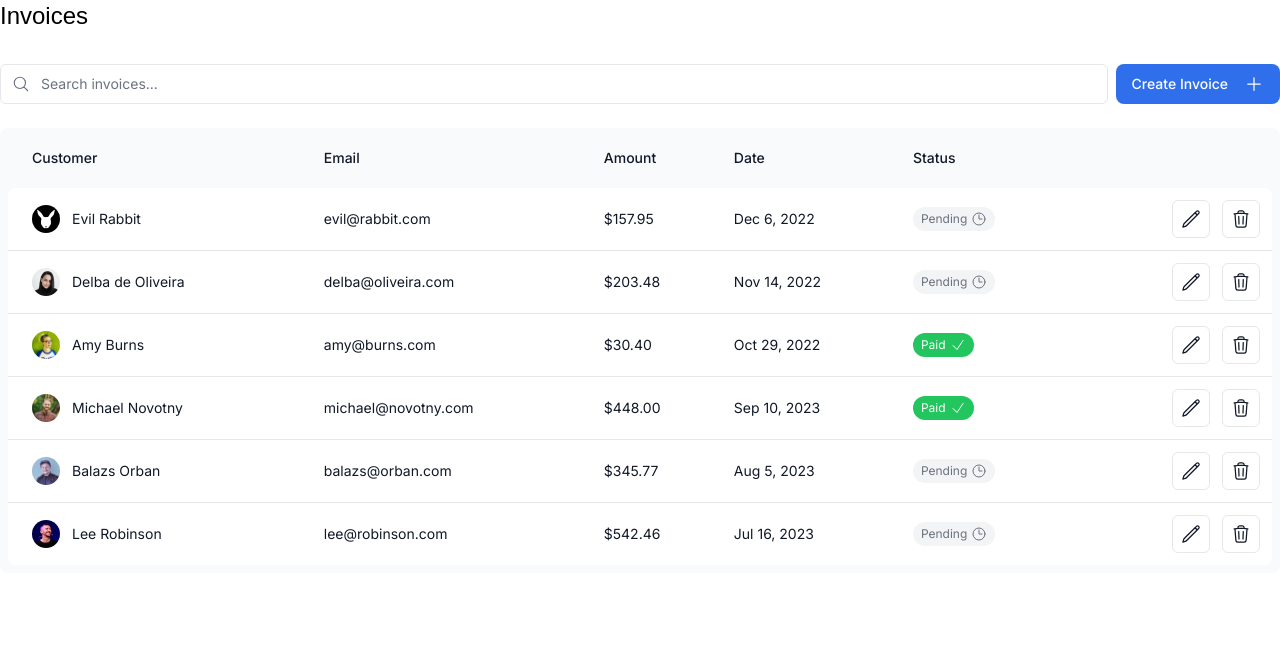
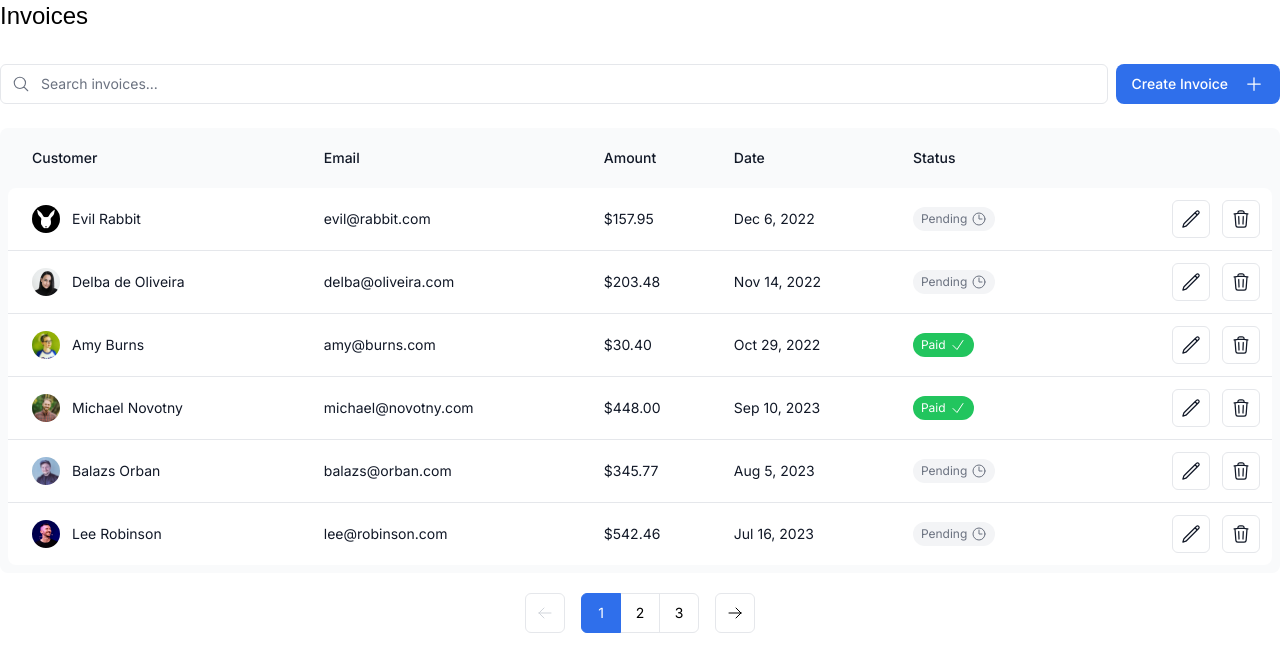
Before and after one commit to chenchen4170/next-admin-web, a Next.js app: page /dashboard/invoices in a window 1280 px wide. Shown: the top 672 px of the page. Built offline with nearby package versions, Linux system fonts and the light colour scheme; a web font is replaced by a local one.

Commit message:
pagination

```diff
--- a/app/dashboard/invoices/page.tsx
+++ b/app/dashboard/invoices/page.tsx
@@ -5,6 +5,7 @@ import { CreateInvoice } from "@/app/ui/invoices/buttons";
 import { lusitana } from "@/app/ui/fonts";
 import { InvoicesTableSkeleton } from "@/app/ui/skeletons";
 import { Suspense } from "react";
+import { fetchInvoicesPages } from '@/app/lib/data';
 
 export default async function Page(props: {
   searchParams?: Promise<{
@@ -16,6 +17,7 @@ export default async function Page(props: {
   const searchParams = await props.searchParams;
   const query = searchParams?.query || '';
   const currentPage = Number(searchParams?.page) || 1;
+  const totalPages = await fetchInvoicesPages(query);
 
   return (
     <div className="w-full">
@@ -30,7 +32,7 @@ export default async function Page(props: {
         <Table query={query} currentPage={currentPage} />
       </Suspense>
       <div className="mt-5 flex w-full justify-center">
-        {/* <Pagination totalPages={totalPages} /> */}
+        <Pagination totalPages={totalPages} />
       </div>
     </div>
   );
--- a/app/lib/data.ts
+++ b/app/lib/data.ts
@@ -134,18 +134,25 @@ export async function fetchFilteredInvoices(
 
 export async function fetchInvoicesPages(query: string) {
   try {
-    const data = await sql`SELECT COUNT(*)
-    FROM invoices
-    JOIN customers ON invoices.customer_id = customers.id
-    WHERE
-      customers.name ILIKE ${`%${query}%`} OR
-      customers.email ILIKE ${`%${query}%`} OR
-      invoices.amount::text ILIKE ${`%${query}%`} OR
-      invoices.date::text ILIKE ${`%${query}%`} OR
-      invoices.status ILIKE ${`%${query}%`}
-  `;
 
-    const totalPages = Math.ceil(Number(data[0].count) / ITEMS_PER_PAGE);
+    const data = invoices.map((invoice) => {
+      const customer = customers.find((c) => c.id === invoice.customer_id);
+      return {
+        id: invoice.customer_id + "-" + invoice.date, // mock database id
+        amount: invoice.amount,
+        date: invoice.date,
+        status: invoice.status,
+        name: customer?.name ?? "Unknown",
+        email: customer?.email ?? "",
+        image_url: customer?.image_url ?? "",
+      };
+    });
+
+    const filteredInvoices = data.filter((invoice) => {
+      return invoice.name.includes(query) || invoice.email.includes(query);
+    });
+
+    const totalPages = Math.ceil(filteredInvoices.length / ITEMS_PER_PAGE);
     return totalPages;
   } catch (error) {
     console.error("Database Error:", error);
--- a/app/ui/invoices/pagination.tsx
+++ b/app/ui/invoices/pagination.tsx
@@ -4,17 +4,25 @@ import { ArrowLeftIcon, ArrowRightIcon } from '@heroicons/react/24/outline';
 import clsx from 'clsx';
 import Link from 'next/link';
 import { generatePagination } from '@/app/lib/utils';
+import { usePathname, useSearchParams } from 'next/dist/client/components/navigation';
 
 export default function Pagination({ totalPages }: { totalPages: number }) {
-  // NOTE: Uncomment this code in Chapter 10
 
-  // const allPages = generatePagination(currentPage, totalPages);
+  const pathname = usePathname();
+  const searchParams = useSearchParams();
+  const currentPage = Number(searchParams.get('page')) || 1;
+
+  const allPages = generatePagination(currentPage, totalPages);
+
+  const createPageURL = (pageNumber: number | string) => {
+    const params = new URLSearchParams(searchParams);
+    params.set('page', pageNumber.toString());
+    return `${pathname}?${params.toString()}`;
+  };
 
   return (
     <>
-      {/*  NOTE: Uncomment this code in Chapter 10 */}
-
-      {/* <div className="inline-flex">
+      <div className="inline-flex">
         <PaginationArrow
           direction="left"
           href={createPageURL(currentPage - 1)}
@@ -47,7 +55,7 @@ export default function Pagination({ totalPages }: { totalPages: number }) {
           href={createPageURL(currentPage + 1)}
           isDisabled={currentPage >= totalPages}
         />
-      </div> */}
+      </div>
     </>
   );
 }
--- a/app/ui/search.tsx
+++ b/app/ui/search.tsx
@@ -13,6 +13,7 @@ export default function Search({ placeholder }: { placeholder: string }) {
     console.log(`Searching... ${term}`);
 
     const params = new URLSearchParams(searchParams);
+    params.set('page', '1');
     if(term) {
       params.set('query', term);
     }
```
